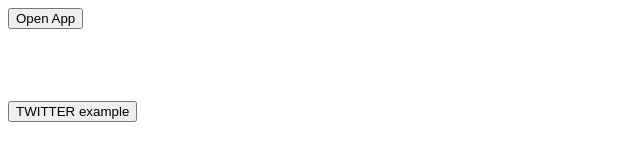
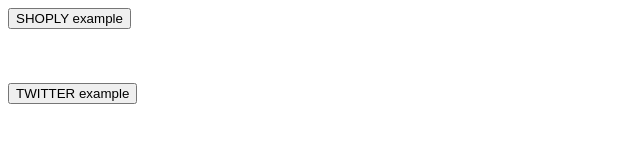
Before and after one commit to imahgrefteh/imahgrefteh.github.io, a plain HTML site: page index.html in a window 1280 px wide. Shown: the whole page, without its empty margins (0-640 px from the left). Drawn offline with Linux system fonts and the light colour scheme.

Commit message:
first commit

```diff
--- a/index.html
+++ b/index.html
@@ -4,9 +4,8 @@
     <title>Example</title>
   </head>
   <body>
-    <form action="com.prodege.SBShop://SurveyDetail?message=" target="_blank">
-      <input type="submit" value="Open App" />
-    </form>
+
+    <a href="com.prodege.SBShop://SurveyDetail?message="><button class="btn">SHOPLY example</button></a>
 
     <br />
     <br />
```
